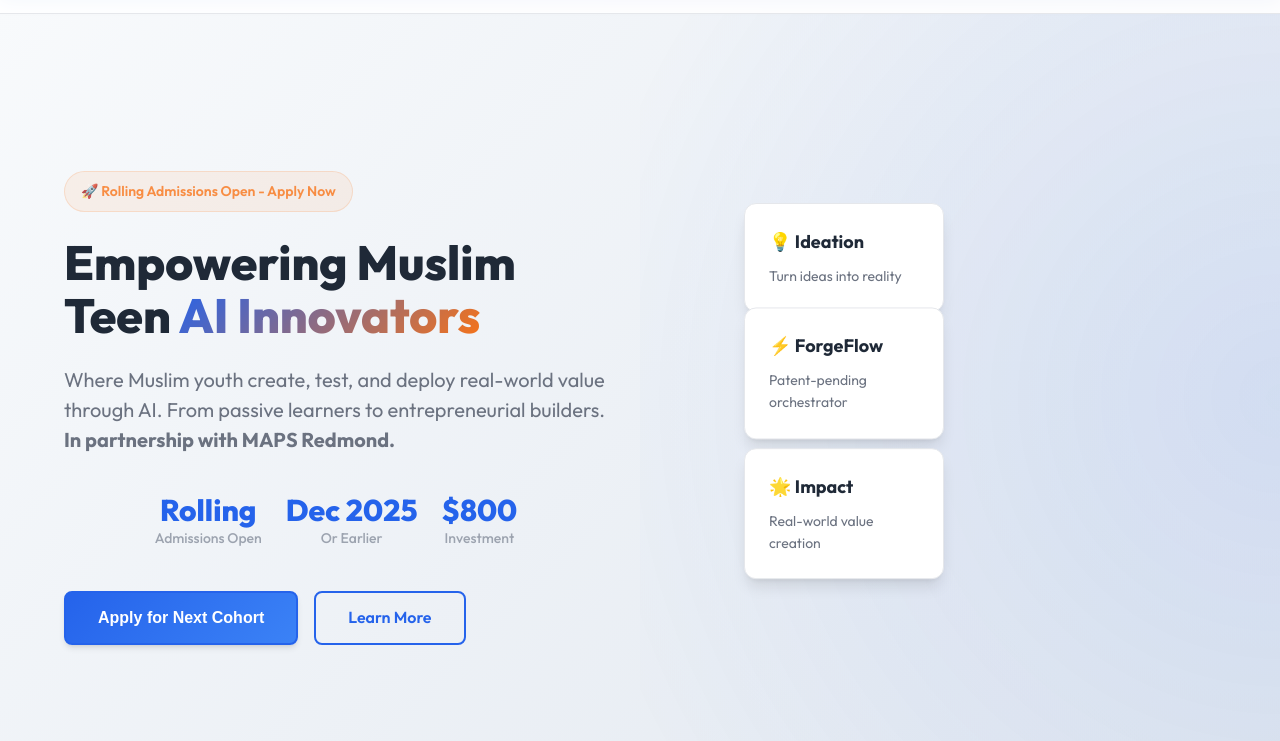
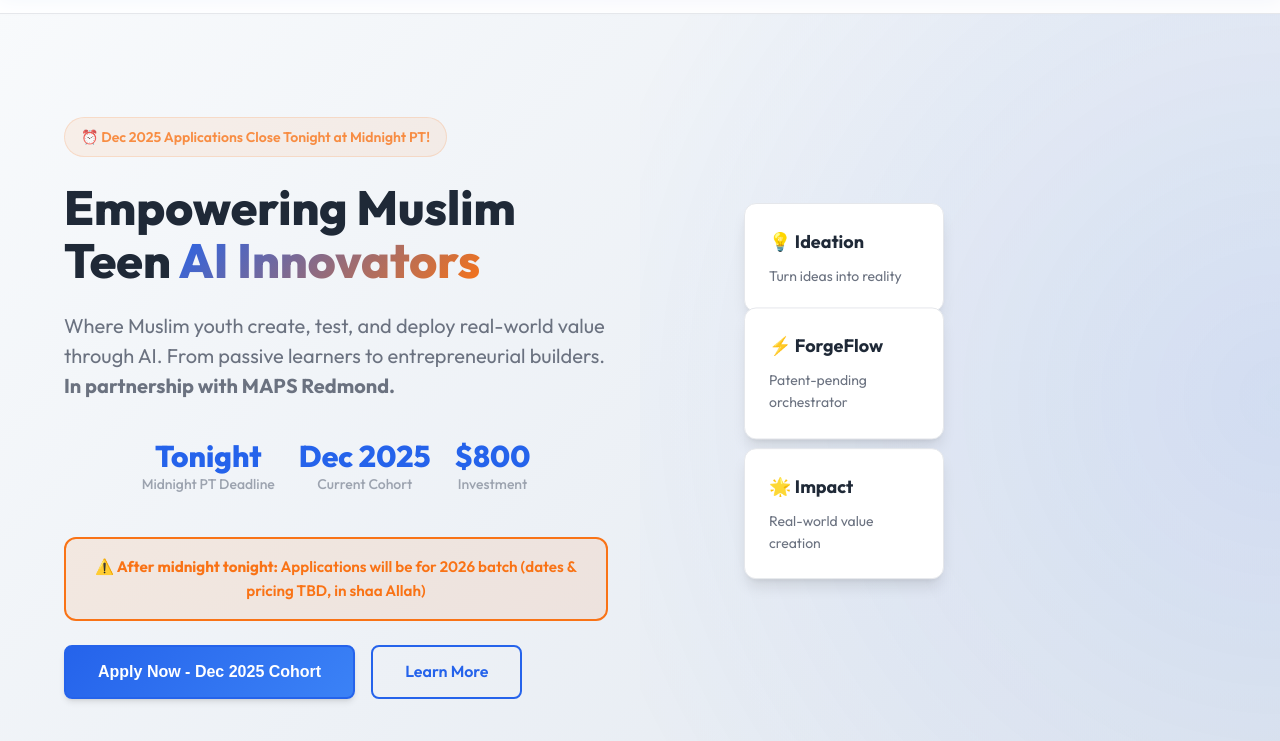
Before and after one commit to aidrisedai/edai-accelerator-landing-, a website: page index.html in a window 1280 px wide. Shown: the part 59-800 px from the top of the page. Drawn offline with Linux system fonts and the light colour scheme.

Commit message:
Update: Dec 2025 applications close tonight at midnight PT. After deadline, applications for 2026 batch (TBD)
Co-Authored-By: Warp <agent@warp.dev>

```diff
--- a/index.html
+++ b/index.html
@@ -63,7 +63,7 @@
         <div class="hero-container">
             <div class="hero-content">
                 <div class="hero-badge">
-                    <span class="badge">🚀 Rolling Admissions Open - Apply Now</span>
+                    <span class="badge">⏰ Dec 2025 Applications Close Tonight at Midnight PT!</span>
                 </div>
                 <h1 class="hero-title">
                     Empowering Muslim Teen
@@ -75,20 +75,25 @@
                 </p>
                 <div class="hero-stats">
                     <div class="stat">
-                        <span class="stat-number">Rolling</span>
-                        <span class="stat-label">Admissions Open</span>
+                        <span class="stat-number">Tonight</span>
+                        <span class="stat-label">Midnight PT Deadline</span>
                     </div>
                     <div class="stat">
                         <span class="stat-number">Dec 2025</span>
-                        <span class="stat-label">Or Earlier</span>
+                        <span class="stat-label">Current Cohort</span>
                     </div>
                     <div class="stat">
                         <span class="stat-number">$800</span>
                         <span class="stat-label">Investment</span>
                     </div>
                 </div>
+                <div style="background: rgba(249, 115, 22, 0.1); border: 2px solid var(--accent-orange); border-radius: 12px; padding: 1rem; margin: 1.5rem 0; text-align: center;">
+                    <p style="margin: 0; color: var(--accent-orange); font-weight: 600; font-size: 0.95rem;">
+                        ⚠️ <strong>After midnight tonight:</strong> Applications will be for 2026 batch (dates & pricing TBD, in shaa Allah)
+                    </p>
+                </div>
                 <div class="hero-cta">
-                    <button class="btn btn-primary" id="heroApplyBtn">Apply for Next Cohort</button>
+                    <button class="btn btn-primary" id="heroApplyBtn">Apply Now - Dec 2025 Cohort</button>
                     <a href="#program" class="btn btn-secondary">Learn More</a>
                 </div>
             </div>
@@ -143,7 +148,7 @@
 
             <div class="journey-section">
                 <h3 class="journey-title">8-Week AI Builder Journey</h3>
-                <p style="text-align: center; margin-bottom: var(--spacing-2xl); color: var(--text-secondary);">Starts December 2025 (or earlier) • Rolling Admissions • Hosted at MAPS Redmond</p>
+                <p style="text-align: center; margin-bottom: var(--spacing-2xl); color: var(--text-secondary);">Starts December 2025 • Applications Close Tonight at Midnight PT • Hosted at MAPS Redmond</p>
                 <div class="curriculum-grid">
                     <div class="curriculum-week">
                         <div class="week-number">Week 1-2</div>
```
